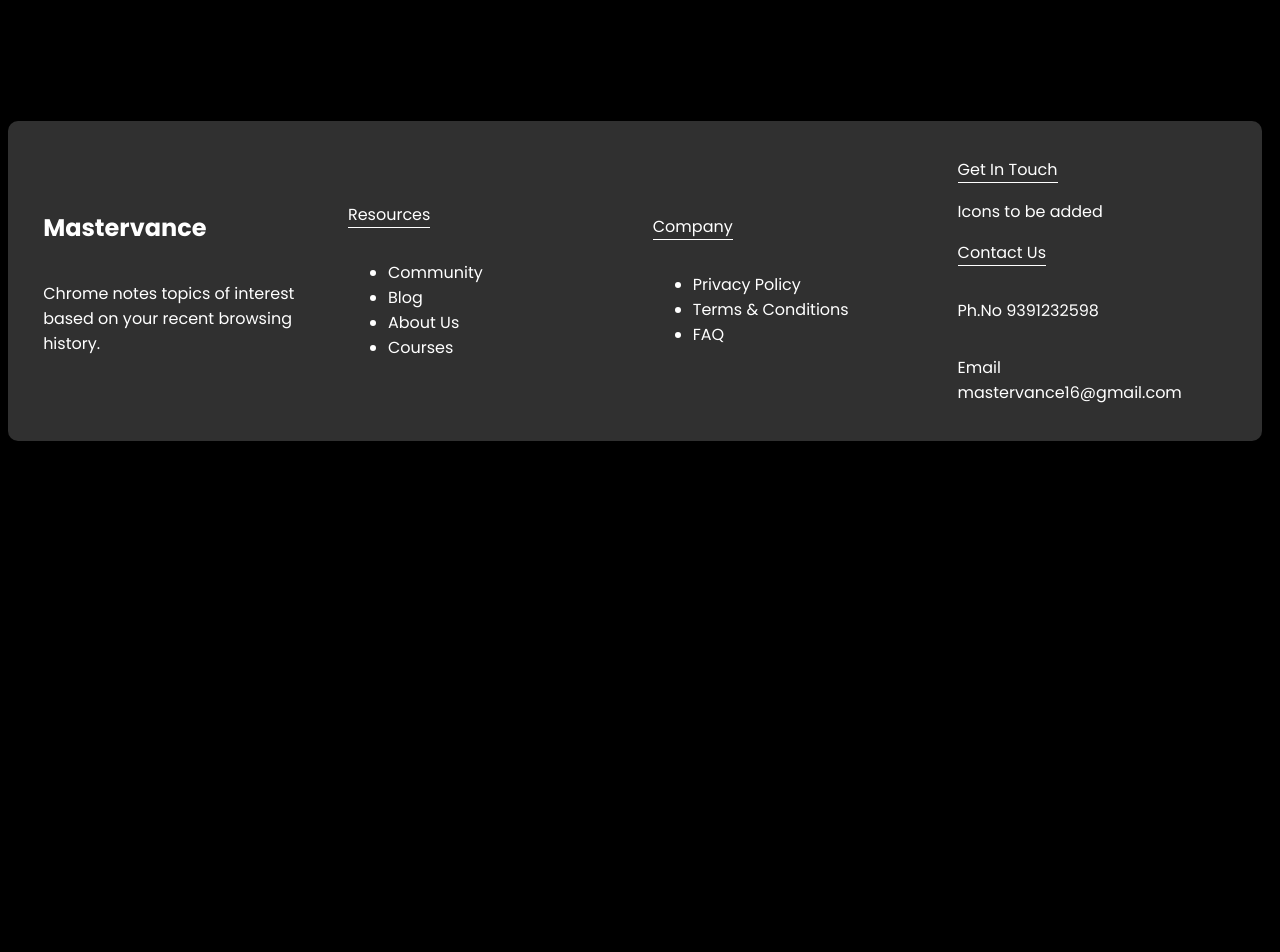
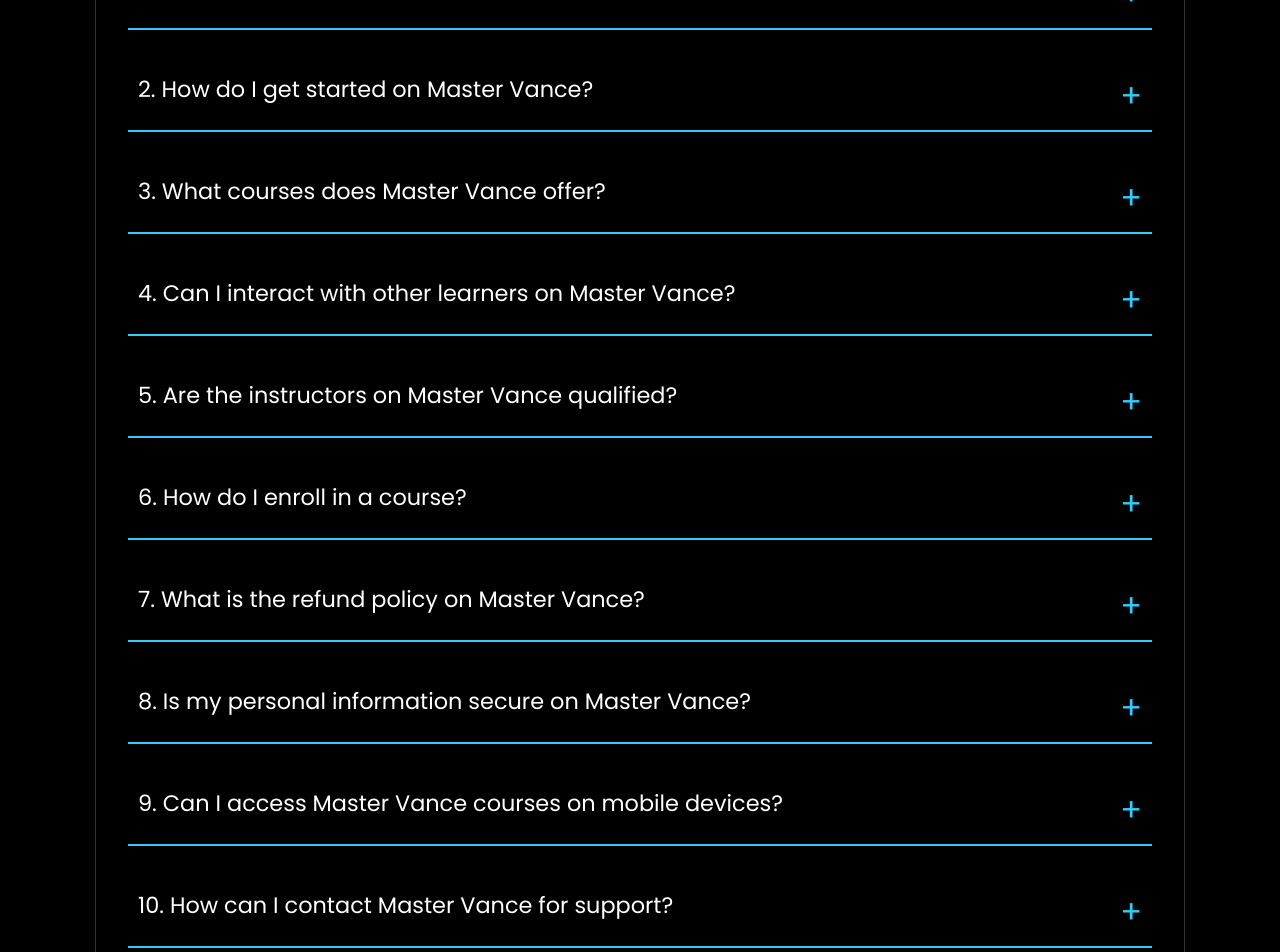
Before and after one commit to Gouripriya09/Future-Mastership, a React (Vite) app in the folder client/: page /faq in a window 1280 px wide. Shown: the part 420-1372 px from the top of the page. Before the commit the page ends 861 px from the top, so only its background shows below. Built offline with nearby package versions, Linux system fonts and the light colour scheme.

Commit message:
Faq Page

```diff
--- a/client/src/App.jsx
+++ b/client/src/App.jsx
@@ -7,6 +7,7 @@
 import NoPage from "./pages/NoPage/NoPage";
 import Mentor from "./pages/Mentors/Mentor";
 import Community from "./pages/Community/Community";
+import Faq from "./pages/faq/faq";
 import Courses from "./pages/Courses/Courses";
 
 const App = () => {
@@ -16,6 +17,7 @@
         <Routes>
           <Route path="/" element={<Home />} />
           <Route path="/about" element={<About />} />
+          <Route path="/faq" element={<Faq />} />
           <Route path="/community" element={<Community />} />
           <Route path="/mentor" element={<Mentor />} />
           <Route path="/refundpolicy" element={<Refund />} />
--- a/client/src/components/Footer/Footer.css
+++ b/client/src/components/Footer/Footer.css
@@ -50,6 +50,5 @@
   }
   .fc {
     width: 80%;
-    /* align-items: center; */
   }
 }
--- a/client/src/components/foldCard/foldCard.jsx
+++ b/client/src/components/foldCard/foldCard.jsx
@@ -1,5 +1,3 @@
-// FoldCard.js
-
 import React, { useState } from "react";
 import "./foldCard.css";
 
--- /dev/null
+++ b/client/src/pages/faq/faq.css
@@ -0,0 +1,19 @@
+.faq,
+.faq-main {
+  display: flex;
+  flex-direction: column;
+  align-items: center;
+}
+.faq-window {
+  width: 80vw;
+  border: 1px solid var(--secondary-dark);
+  margin-top: 2rem;
+  padding: 2rem;
+  padding-top: 0;
+  margin-bottom: 16vh;
+}
+@media (orientation: portrait) {
+  .faq-head {
+    margin-left: 1.2rem;
+  }
+}
--- /dev/null
+++ b/client/src/pages/faq/faq.jsx
@@ -0,0 +1,64 @@
+import React from "react";
+import Navbar from "../../components/Navbar/Navbar";
+import "./faq.css";
+import FoldCard from "../../components/foldCard/foldCard";
+import Footer from "../../components/Footer/Footer";
+
+const Faq = () => {
+  return (
+    <div className="faq">
+      <Navbar />
+      <div className="faq-main light">
+        <h1 className="f-ss col-class faq-head">Frequently Asked Questions</h1>
+        <p className="faq-sub">Some text goes here</p>
+        <div className="faq-window">
+          <FoldCard
+            qstn="1. What is Master Vance?"
+            ans="Master Vance is a dynamic online learning platform that offers courses in trending areas such as AI, ML, Cyber Security, and Digital Forensics. Our platform also provides a vibrant community for like-minded learners."
+          />
+          <FoldCard
+            qstn="2. How do I get started on Master Vance?"
+            ans="
+          To get started, simply visit our website at www.mastervance.com, create an account, and explore our courses. You can enroll in courses, engage with the community, and enhance your tech skills."
+          />
+          <FoldCard
+            qstn="3. What courses does Master Vance offer?"
+            ans="Master Vance offers courses in Artificial Intelligence, Machine Learning, Cyber Security, and Digital Forensics. Our courses are designed to be relevant, up-to-date, and taught by industry experts."
+          />
+          <FoldCard
+            qstn="4. Can I interact with other learners on Master Vance?"
+            ans="Absolutely! Master Vance has a vibrant community where you can connect with fellow learners, participate in discussions, and collaborate on projects. Learning together is a key aspect of the Master Vance experience.
+          "
+          />
+          <FoldCard
+            qstn="5. Are the instructors on Master Vance qualified?"
+            ans="Yes, our instructors are industry experts with extensive experience in their respective fields. They bring real-world insights and practical knowledge to the courses they teach."
+          />
+          <FoldCard
+            qstn="6. How do I enroll in a course?"
+            ans="To enroll in a course, log in to your Master Vance account, browse our course catalog, and click on the course you're interested in. Follow the enrollment instructions, and you'll be on your way to mastering new skills."
+          />
+          <FoldCard
+            qstn="7. What is the refund policy on Master Vance?"
+            ans="We offer a 24-hour refund period for course enrollments. If you encounter technical issues or are dissatisfied with the course content within the first 24 hours, you may request a refund. For more details, please refer to our Refund Policy."
+          />
+          <FoldCard
+            qstn="8. Is my personal information secure on Master Vance?"
+            ans="Yes, we take the security of your personal information seriously. Our Privacy Policy outlines how we collect, use, and safeguard your data. We use secure payment gateways for transactions, and our platform is designed with privacy in mind."
+          />
+          <FoldCard
+            qstn="9. Can I access Master Vance courses on mobile devices?"
+            ans="Yes, our platform is designed to be accessible on various devices, including mobile phones and tablets. Learn on the go and access your courses whenever and wherever it's convenient for you."
+          />
+          <FoldCard
+            qstn="10. How can I contact Master Vance for support?"
+            ans="For any inquiries, support, or feedback, you can contact us at mastervance16@gmail.com. We're here to assist you on your learning journey."
+          />
+        </div>
+      </div>
+      <Footer />
+    </div>
+  );
+};
+
+export default Faq;
```
